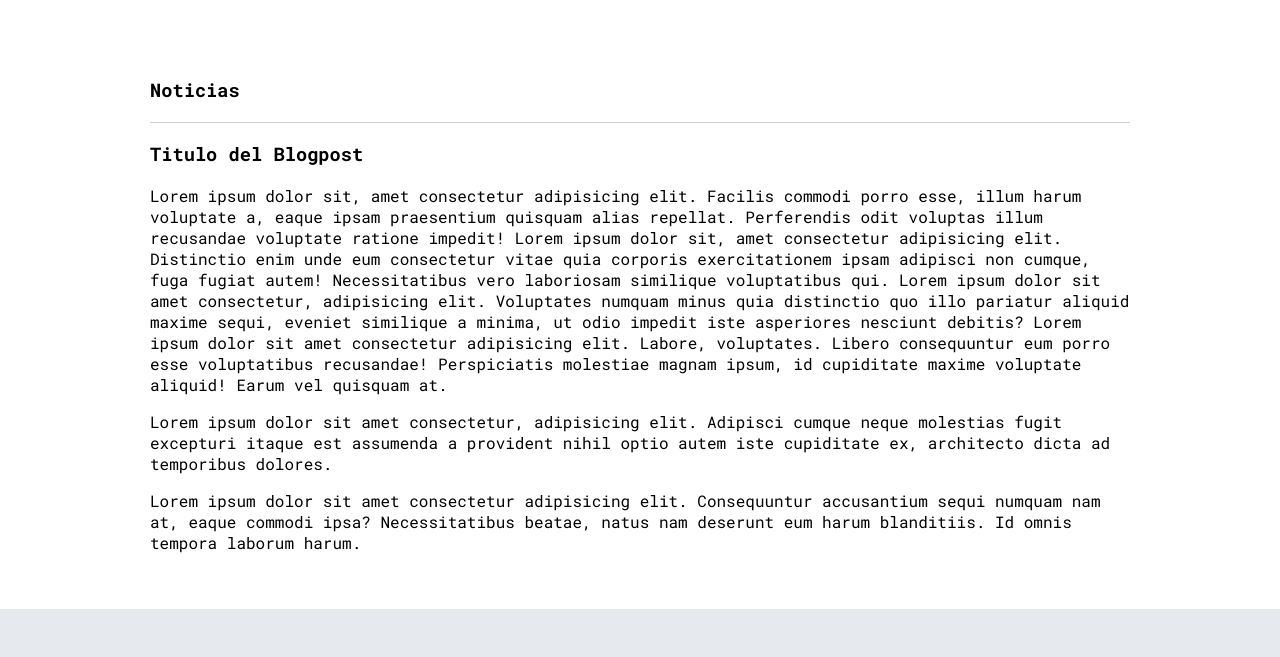
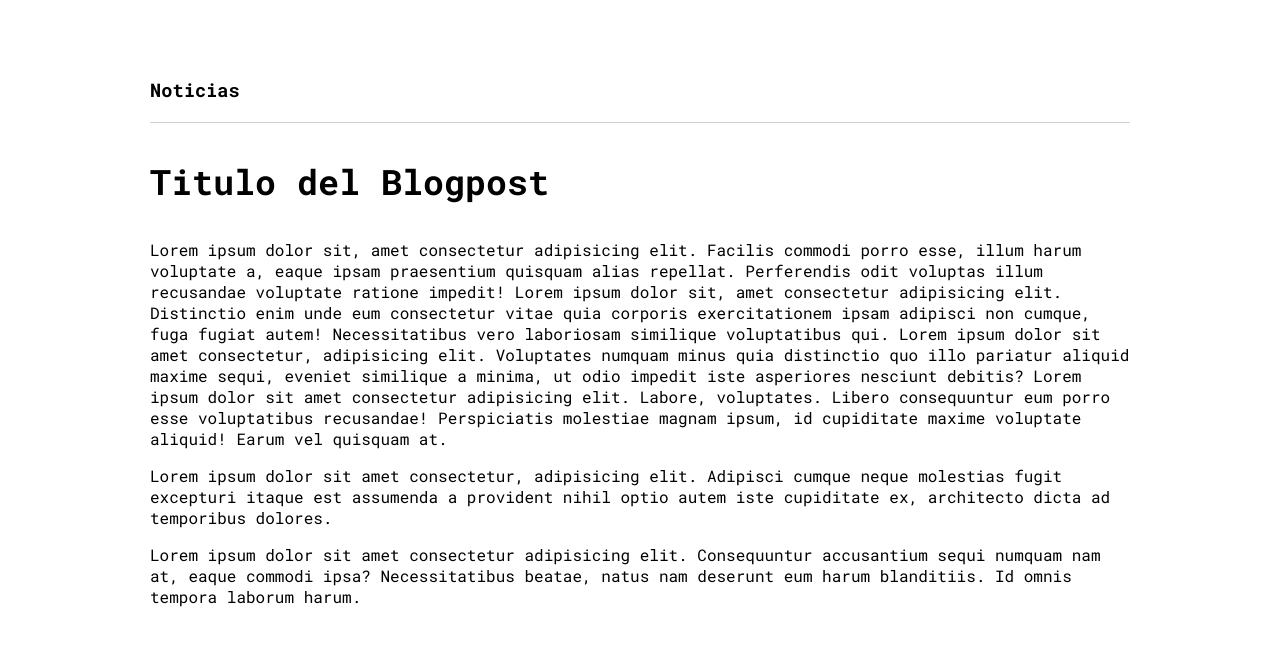
Before and after one commit to EduardoLizarazu/Mi-blog-personal, a plain HTML site: page blog.html in a window 1280 px wide. Shown: the part 143-800 px from the top of the page. Drawn offline with Linux system fonts and the light colour scheme.

Commit message:
Solution of the main blogpost part a h1 fontsize

```diff
--- a/css/main.css
+++ b/css/main.css
@@ -208,7 +208,7 @@ footer p {
     border-bottom: 1px solid #cdd2da;
     padding-bottom: 20px;
 }
-.blogpost-main-container section h1 {
+.blogpost-main-container article h1 {
     font-size: 35px;
 }
 /* CONTACT PART */
```
